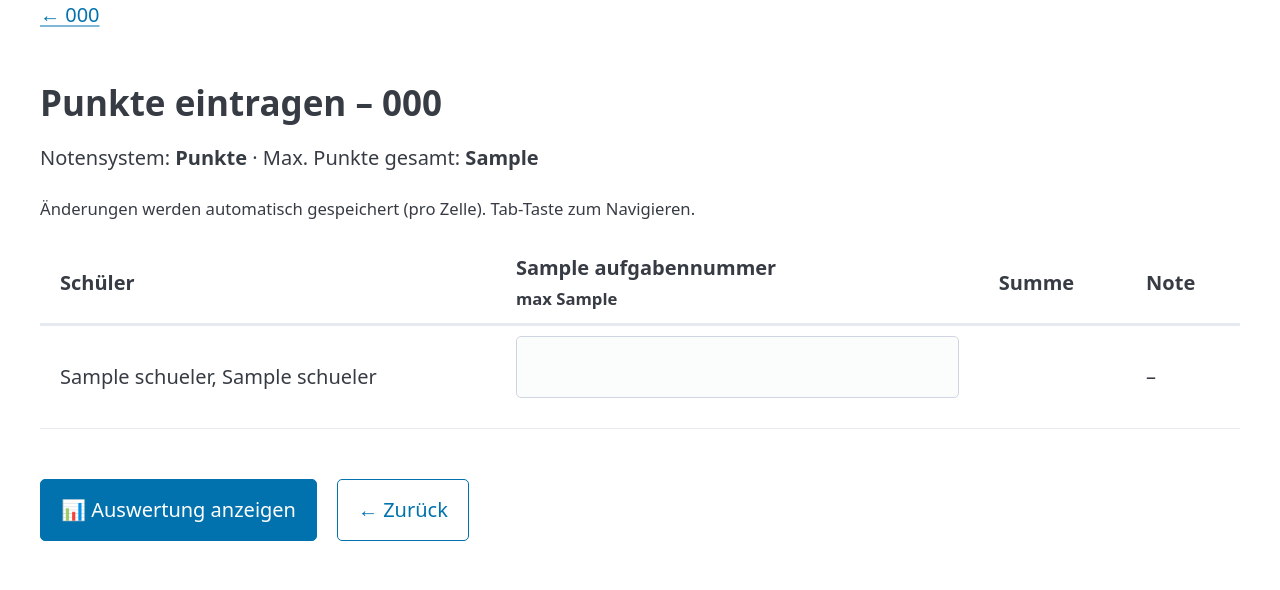
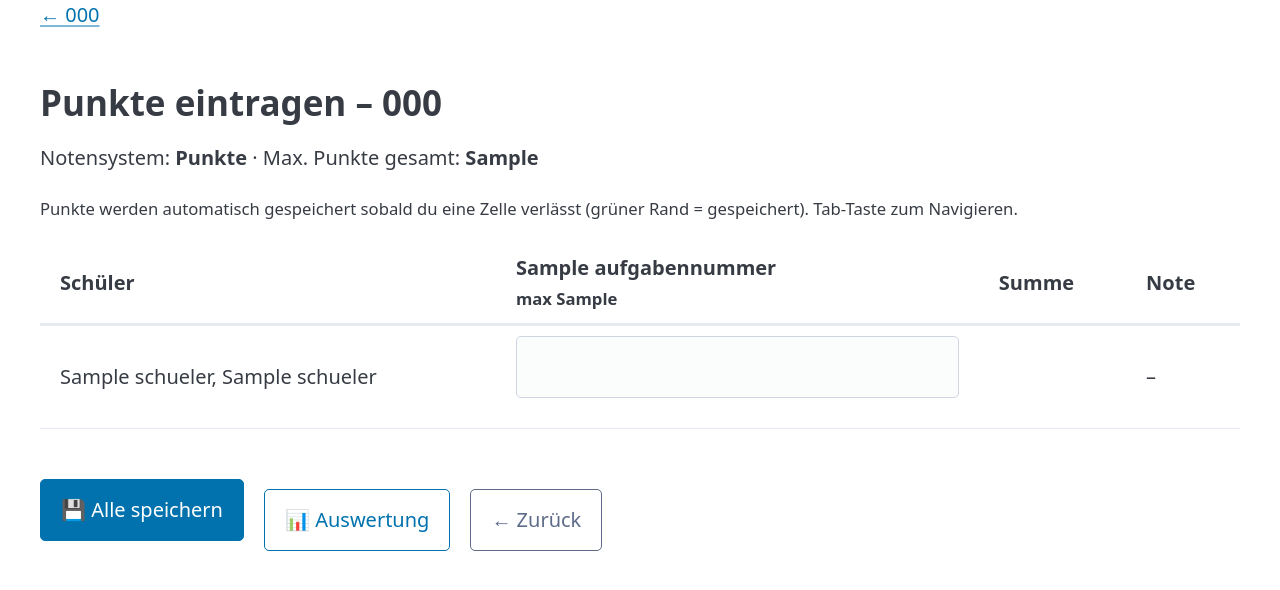
Before and after one commit to anbic8/delta, a FastAPI app: template templates/punkte_matrix.html in a window 1280 px wide. Shown: the part 131-721 px from the top of the page. Run offline with FastAPI, Linux system fonts and the light colour scheme; the template is opened without the code that fills it: most values are stand-ins (such as "Sample title", 1, 10 or a date in 2020); parts of the project's set-up code (start-up, migrations or seed data) failed here and were passed over; some libraries are stand-ins or nearby versions.

Commit message:
Fix: Punkte-Matrix Autosave + Speichern-Button
- name="punkte" ergänzt (HTMX konnte Wert ohne name-Attribut nicht senden)
- hx-on Syntax auf 1.9.x-kompatibel korrigiert
- "Alle speichern"-Button added (triggert change-Event auf allen Zellen)
- Grüner Rand als visuelles Feedback nach erfolgreichem Speichern

Co-Authored-By: Claude Sonnet 4.6 <noreply@anthropic.com>

```diff
--- a/templates/punkte_matrix.html
+++ b/templates/punkte_matrix.html
@@ -13,7 +13,7 @@
 <p>Notensystem: <strong>{% if notensystem == 'sechserskala' %}Sechserskala{% else %}Punkte{% endif %}</strong>
    · Max. Punkte gesamt: <strong>{{ max_punkte_gesamt }}</strong></p>
 
-<p><small>Änderungen werden automatisch gespeichert (pro Zelle). Tab-Taste zum Navigieren.</small></p>
+<p><small>Punkte werden automatisch gespeichert sobald du eine Zelle verlässt (grüner Rand = gespeichert). Tab-Taste zum Navigieren.</small></p>
 
 <div style="overflow-x: auto;">
 <table>
@@ -37,6 +37,7 @@
         {% if val is not none %}{% set ns.summe = ns.summe + val %}{% else %}{% set ns.vollstaendig = false %}{% endif %}
         <td>
           <input type="number"
+                 name="punkte"
                  class="punkte-input"
                  step="0.5" min="0" max="{{ la.aufgabe.max_punkte }}"
                  value="{{ val if val is not none else '' }}"
@@ -44,7 +45,7 @@
                  hx-trigger="change"
                  hx-swap="none"
                  hx-vals='{"schueler_id": {{ s.id }}, "la_id": {{ la.id }}}'
-                 hx-on::after-request="this.classList.add('just-saved'); setTimeout(()=>this.classList.remove('just-saved'),1200)">
+                 hx-on:htmx:after-request="this.style.borderColor='#2d6a4f'; setTimeout(()=>this.style.borderColor='',1500)">
         </td>
       {% endfor %}
       <td id="summe-{{ s.id }}">
@@ -59,8 +60,11 @@
 </table>
 </div>
 
-<div style="margin-top:1.5rem; display:flex; gap:1rem;">
-  <a href="/ui/schriftliche-leistungen/{{ leistung.id }}/auswertung" role="button">📊 Auswertung anzeigen</a>
-  <a href="/ui/schriftliche-leistungen/{{ leistung.id }}" role="button" class="outline">← Zurück</a>
+<div style="margin-top:1.5rem; display:flex; gap:1rem; align-items:center;">
+  <button type="button" onclick="document.querySelectorAll('.punkte-input').forEach(el => { el.dispatchEvent(new Event('change')) })">
+    💾 Alle speichern
+  </button>
+  <a href="/ui/schriftliche-leistungen/{{ leistung.id }}/auswertung" role="button" class="outline">📊 Auswertung</a>
+  <a href="/ui/schriftliche-leistungen/{{ leistung.id }}" role="button" class="outline secondary">← Zurück</a>
 </div>
 {% endblock %}
```
